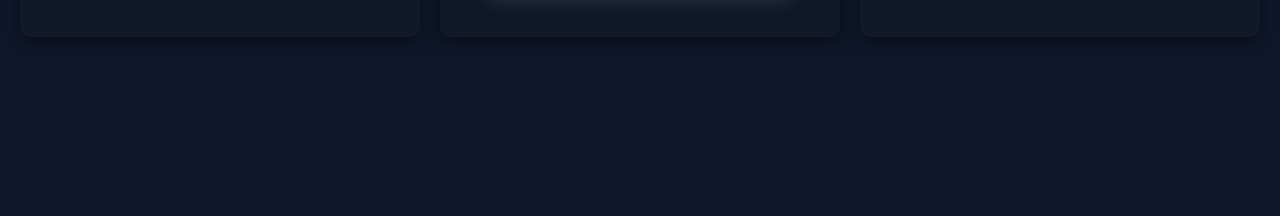
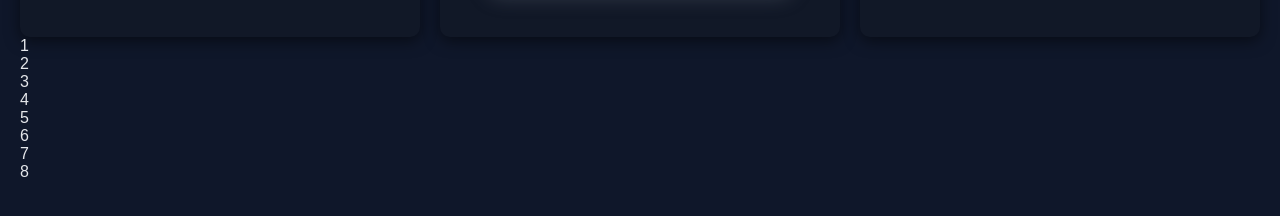
Before and after one commit to Jmonses/webprog-CF251-html-lessons, a plain HTML site: page introduction/index.html in a window 1280 px wide. Shown: the part 536-752 px from the top of the page. Drawn offline with Linux system fonts and the light colour scheme.

Commit message:
Update index.html

```diff
--- a/introduction/index.html
+++ b/introduction/index.html
@@ -42,5 +42,16 @@
 
 </div>
 
+    <div class="container">
+        <div>1</div>
+        <div>2</div>
+        <div>3</div>
+        <div>4</div>
+        <div>5</div>
+        <div>6</div>
+        <div>7</div>
+        <div>8</div>
+    </div>
+
 </body>
 </html>
```
